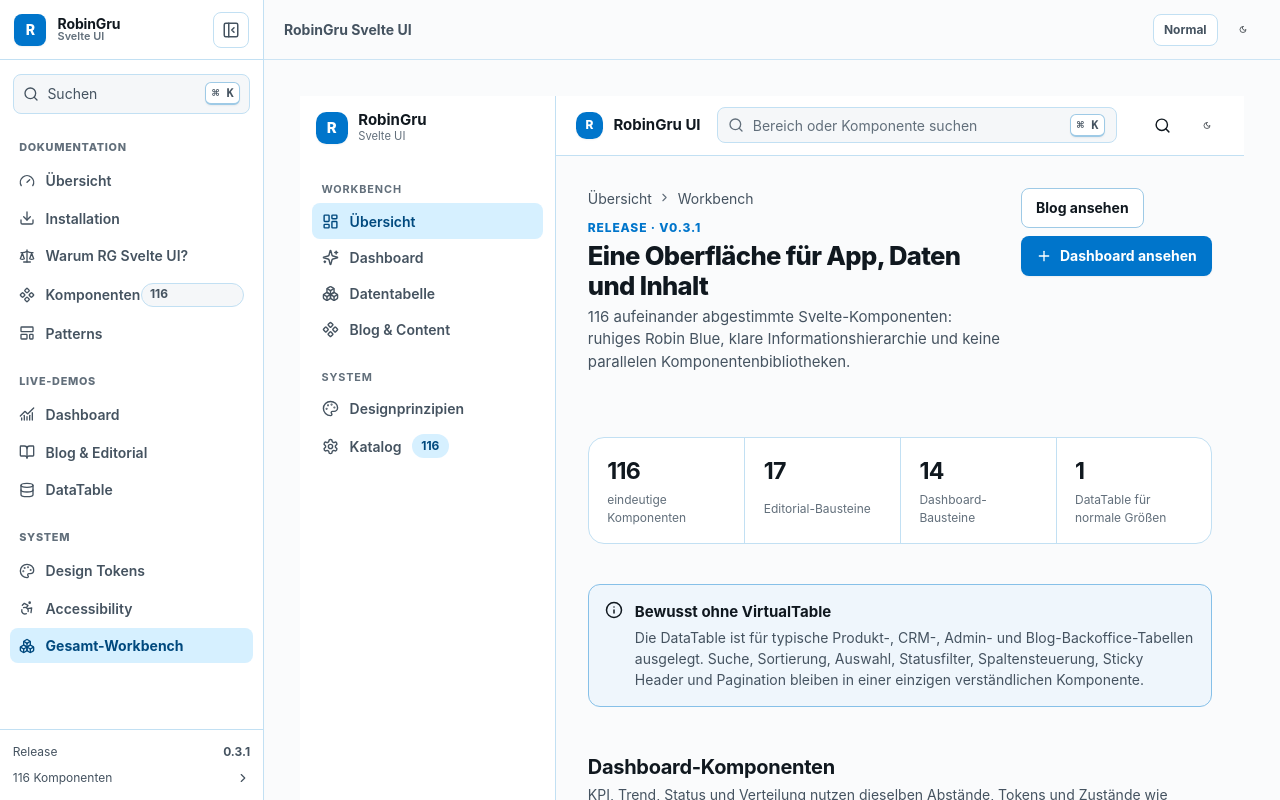
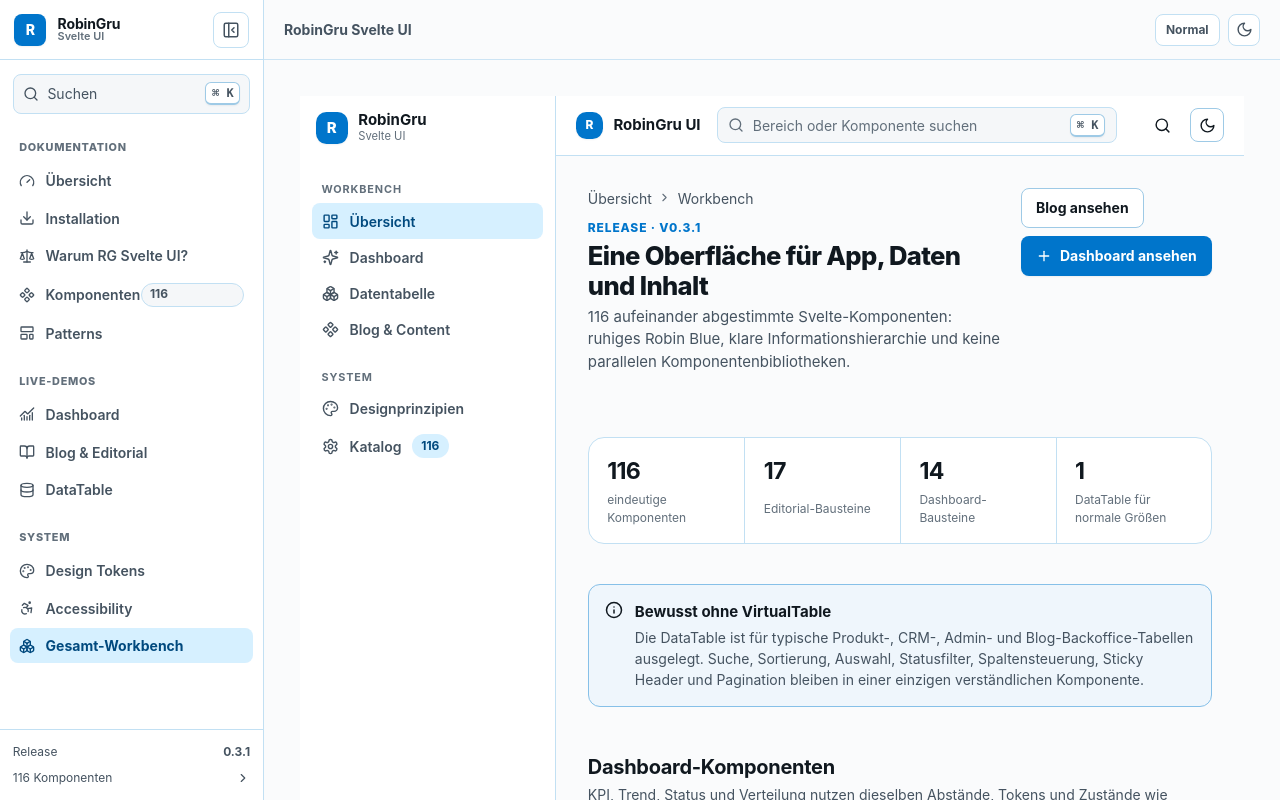
Before and after one commit to RobinGru/robingru-svelte-ui, a SvelteKit app: page /workbench in a window 1280 px wide. Shown: the top 800 px of the page. Built offline with nearby package versions, Linux system fonts and the light colour scheme.

Commit message:
fix: unify theme toggle controls

```diff
--- a/src/docs.css
+++ b/src/docs.css
@@ -65,6 +65,8 @@ body { overflow-x: hidden; }
 .docs-topbar-start > a { color: var(--rg-fg-muted); font-size: var(--rg-text-sm); font-weight: 680; text-decoration: none; }
 .docs-density-toggle { min-height: 2rem; padding: 0 .65rem; border: 1px solid var(--rg-border); border-radius: var(--rg-radius-sm); background: var(--rg-surface); color: var(--rg-fg-muted); font-size: var(--rg-text-xs); font-weight: 650; cursor: pointer; }
 .docs-density-toggle:hover { color: var(--rg-fg); border-color: var(--rg-border-strong); }
+.docs-theme-toggle.rg-button { --_h: 2rem; width: 2rem; padding: 0; border-color: var(--rg-border); background: var(--rg-surface); color: var(--rg-fg-muted); }
+.docs-theme-toggle.rg-button:hover { border-color: var(--rg-border-strong); background: var(--rg-surface-muted); color: var(--rg-fg); }
 .docs-content { width: min(100%, var(--docs-content)); margin-inline: auto; padding: clamp(1.25rem, 2.8vw, 2.75rem); }
 
 .docs-section-intro { display: flex; align-items: flex-start; justify-content: space-between; gap: 2rem; margin-bottom: 2rem; padding-bottom: 1.5rem; border-bottom: 1px solid var(--rg-border); }
--- a/src/docs/components/DocsShell.svelte
+++ b/src/docs/components/DocsShell.svelte
@@ -186,7 +186,7 @@
       </div>
       <div class="docs-topbar-actions">
         <button class="docs-density-toggle" type="button" aria-pressed={mounted ? compact : false} onclick={() => applyDensity(!compact)}>{mounted && compact ? 'Kompakt' : 'Normal'}</button>
-        <ThemeToggle storageKey="rg-docs-theme" />
+        <ThemeToggle class="docs-theme-toggle" storageKey="rg-docs-theme" />
       </div>
     </header>
     <main class="docs-content" id="main-content">
--- a/src/lib/components/navigation/ThemeToggle.svelte
+++ b/src/lib/components/navigation/ThemeToggle.svelte
@@ -1,7 +1,7 @@
 <script lang="ts">
-  import type { HTMLButtonAttributes } from 'svelte/elements'; import { onMount } from 'svelte'; import { Moon, Sun } from '@lucide/svelte'; import { cn } from '../../internal/cn.js';
-  type Props=HTMLButtonAttributes&{storageKey?:string;lightTheme?:string;darkTheme?:string}; let {storageKey='rg-theme',lightTheme='robin',darkTheme='robin-dark',class:className,...rest}:Props=$props(); let dark=$state(false); let mounted=$state(false);
+  import type { HTMLButtonAttributes } from 'svelte/elements'; import { onMount } from 'svelte'; import { Moon, Sun } from '@lucide/svelte'; import { cn } from '../../internal/cn.js'; import type { Size, Variant } from '../../types.js';
+  type Props=HTMLButtonAttributes&{storageKey?:string;lightTheme?:string;darkTheme?:string;size?:Size;variant?:Variant}; let {storageKey='rg-theme',lightTheme='robin',darkTheme='robin-dark',size='sm',variant='outline',class:className,...rest}:Props=$props(); let dark=$state(false); let mounted=$state(false);
   function apply(next:boolean){dark=next;document.documentElement.dataset.theme=next?darkTheme:lightTheme;try{localStorage.setItem(storageKey,next?'dark':'light')}catch{}}
-  onMount(()=>{requestAnimationFrame(()=>{let saved:string|null=null;try{saved=localStorage.getItem(storageKey)}catch{}const current=document.documentElement.dataset.theme;apply(saved?saved==='dark':current===darkTheme||(current!==lightTheme&&matchMedia('(prefers-color-scheme: dark)').matches));mounted=true})});
+  onMount(()=>{let saved:string|null=null;try{saved=localStorage.getItem(storageKey)}catch{}const current=document.documentElement.dataset.theme;apply(saved?saved==='dark':current===darkTheme||(current!==lightTheme&&matchMedia('(prefers-color-scheme: dark)').matches));mounted=true});
 </script>
-<button {...rest} type="button" class={cn('rg-button rg-icon-button',className)} data-variant="ghost" data-size="sm" aria-label={mounted ? (dark?'Helles Design aktivieren':'Dunkles Design aktivieren') : 'Design umschalten'} aria-pressed={mounted ? dark : undefined} onclick={()=>apply(!dark)}>{#if mounted && dark}<Sun size={17}/>{:else}<Moon size={17}/>{/if}</button>
+<button {...rest} type="button" class={cn('rg-button rg-icon-button rg-theme-toggle',className)} data-variant={variant} data-size={size} aria-label={mounted ? (dark?'Helles Design aktivieren':'Dunkles Design aktivieren') : 'Design umschalten'} aria-pressed={mounted ? dark : undefined} onclick={()=>apply(!dark)}><span class="rg-theme-toggle-icon rg-theme-toggle-icon-moon" aria-hidden="true"><Moon size={17}/></span><span class="rg-theme-toggle-icon rg-theme-toggle-icon-sun" aria-hidden="true"><Sun size={17}/></span></button>
```
Also changed, not shown: src/lib/styles.css.
